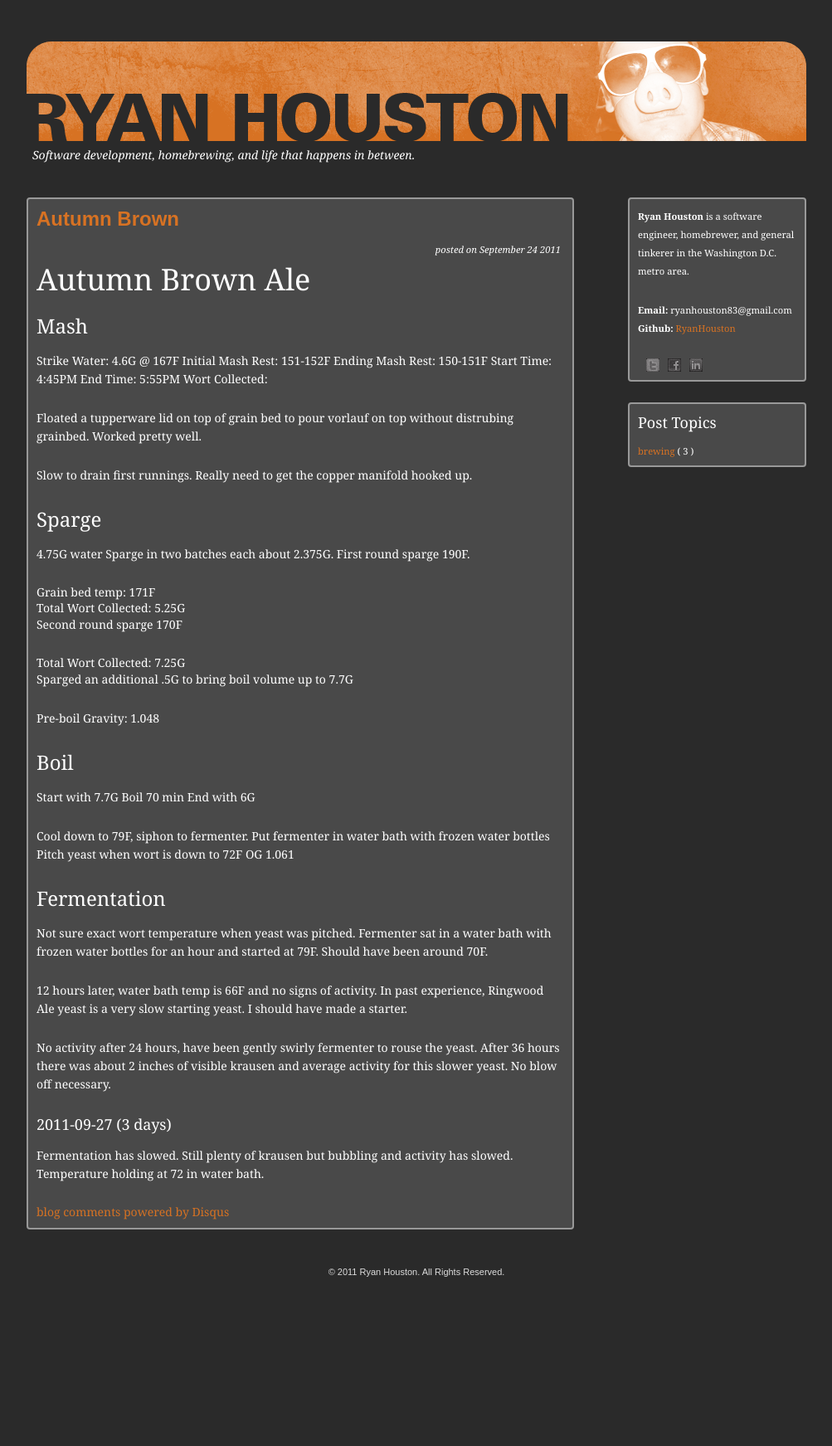
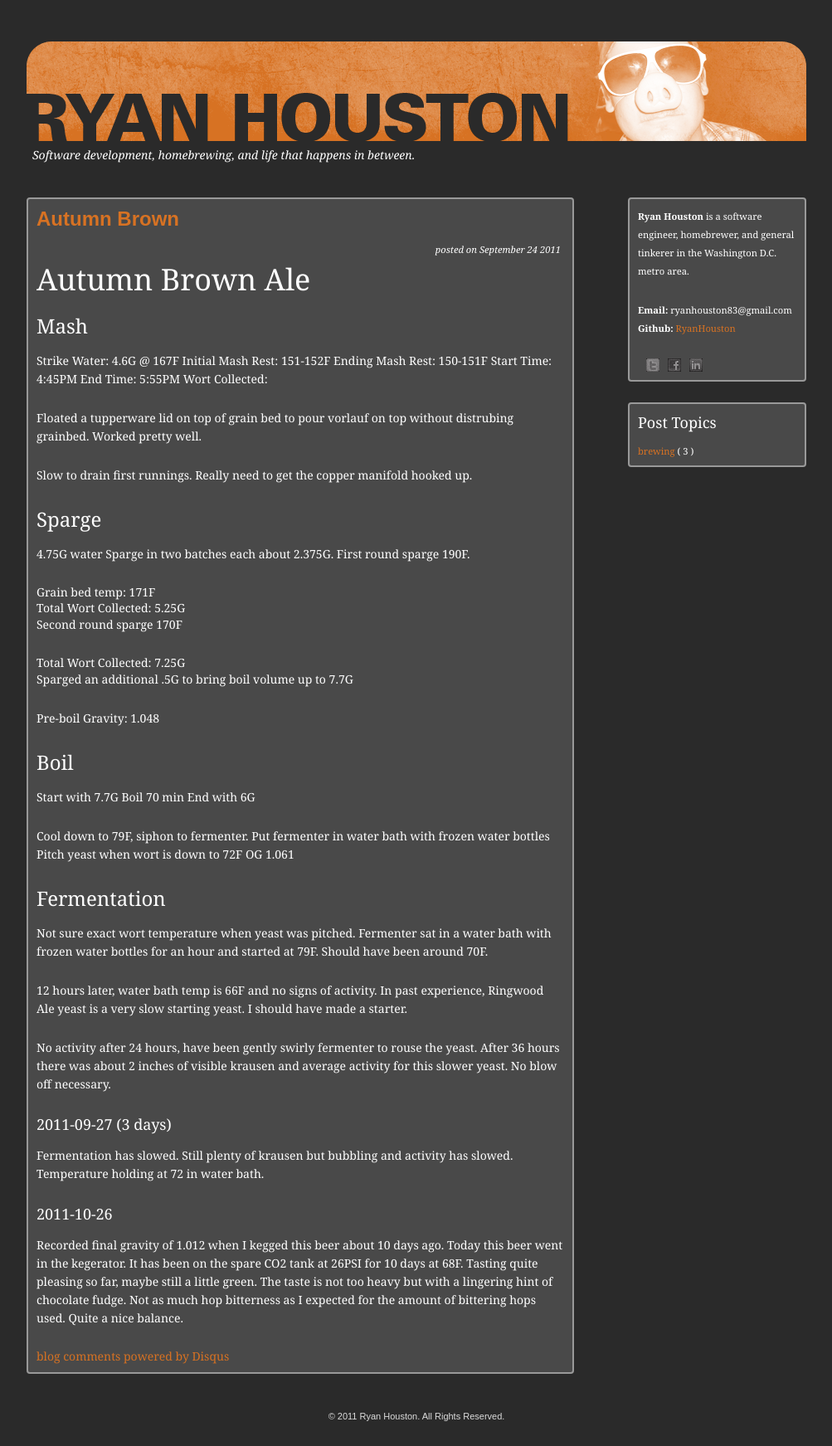
Before and after one commit to ryanhouston/ryanjhouston.com, a Jekyll site: the page built from brewing/_posts/2011-09-24-autumn-brown.markdown, in a window 1280 px wide. Shown: the whole page at 83% size, without its empty margins (138-1141 px from the left). Built offline with Jekyll 4.4.1, drawn with Linux system fonts in a browser that asks for light colours; comment, search, counter and statistics services are not loaded; before the commit the page ends 1569 px from its top, so only the background shows below that.

Commit message:
Updates to the brown ale

```diff
--- a/brewing/_posts/2011-09-24-autumn-brown.markdown
+++ b/brewing/_posts/2011-09-24-autumn-brown.markdown
@@ -60,3 +60,11 @@ After 36 hours there was about 2 inches of visible krausen and average activity
 
 ### 2011-09-27 (3 days)
 Fermentation has slowed. Still plenty of krausen but bubbling and activity has slowed. Temperature holding at 72 in water bath.
+
+### 2011-10-26
+Recorded final gravity of 1.012 when I kegged this beer about 10 days ago. Today
+this beer went in the kegerator. It has been on the spare CO2 tank at 26PSI for
+10 days at 68F. Tasting quite pleasing so far, maybe still a little green. The
+taste is not too heavy but with a lingering hint of chocolate fudge. Not as much
+hop bitterness as I expected for the amount of bittering hops used. Quite a nice
+balance.
```
